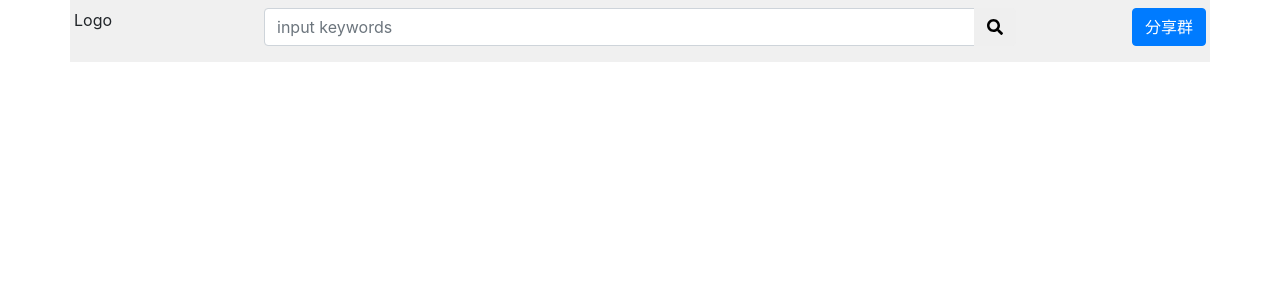
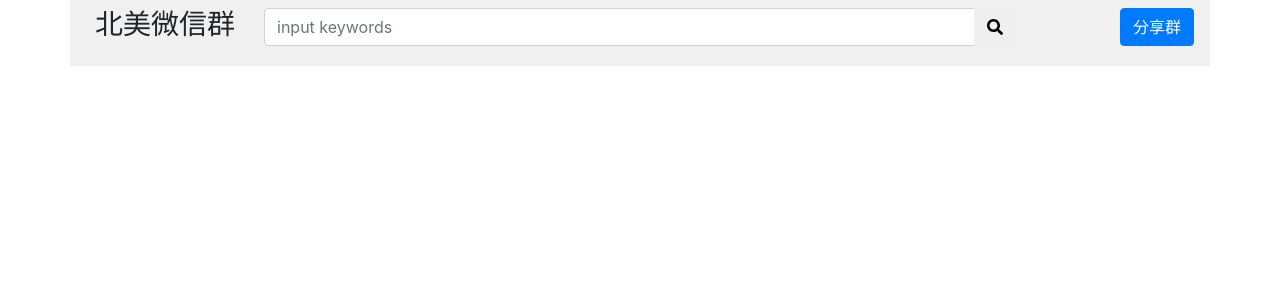
Before and after one commit to gaogaotiantian/WXQRCodeManager, a Flask app: page / in a window 1280 px wide. Shown: the top 300 px of the page. Run offline with Flask 2, Linux system fonts and the light colour scheme; data that the repository does not hold is empty; parts of the project's set-up code (start-up, migrations or seed data) failed here and were passed over; some libraries are stand-ins or nearby versions.

Commit message:
Update webpage a bit

```diff
--- a/templates/index.html
+++ b/templates/index.html
@@ -16,10 +16,12 @@
 <body>
   <div class="container">
     <div class="row py-2 pb-3" id="header-div">
-      <div class="col-1 col-md-2 px-1">
-        Logo
+      <div class="col-0 col-md-2 px-1 d-none d-sm-block">
+        <h3 class="text-center">
+          北美微信群
+        </h3>
       </div>
-      <div class="col-8 col-md-8 px-1">
+      <div class="col-9 col-md-8 px-1 pl-3 pl-md-1">
         <div class="input-group">
           <input id="search-text" type="text" class="form-control" placeholder="input keywords">
           <div class="input-group-append">
@@ -27,7 +29,7 @@
           </div>
         </div>
       </div>
-      <div class="col-3 col-md-2 px-1">
+      <div class="col-3 col-md-2 px-1 pr-3">
         <button class="btn btn-primary float-right" data-toggle="modal" data-target="#upload-modal">分享群</button>
       </div>
     </div>
```
